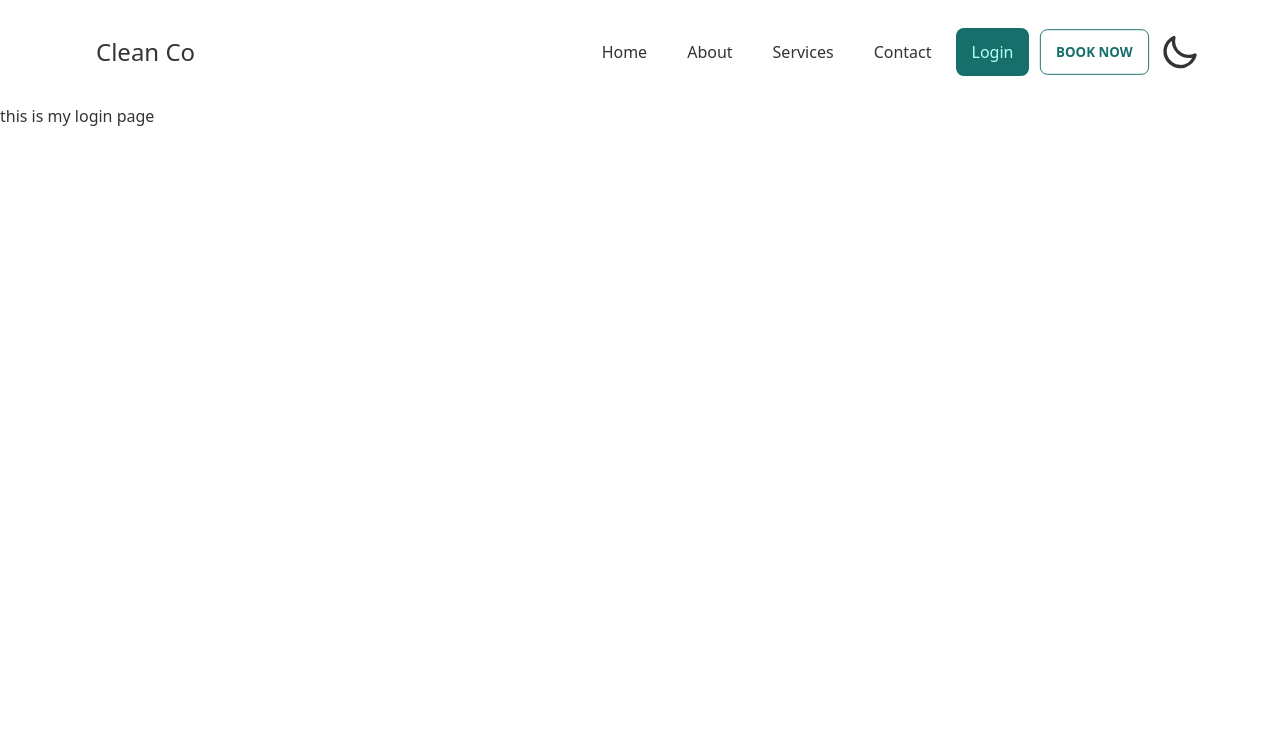
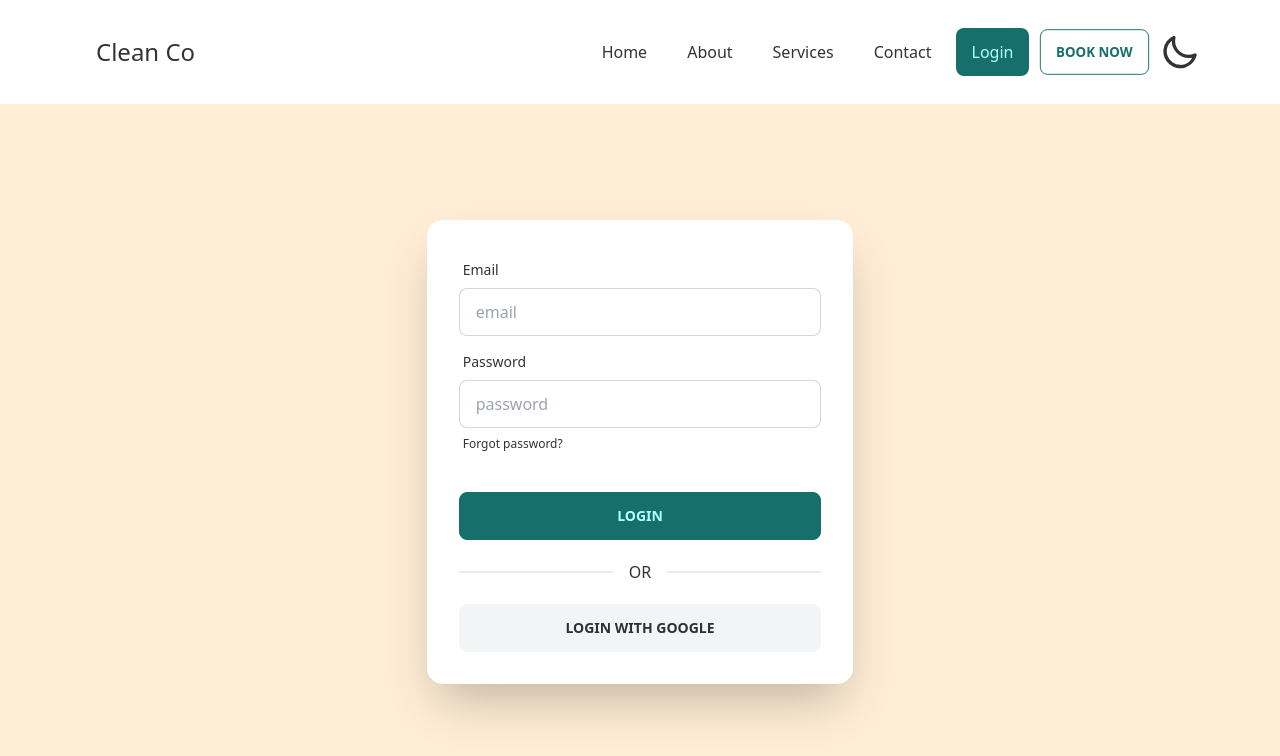
Before and after one commit to nazmul162001/clean-co-client, a React (Create React App) app: page /login in a window 1280 px wide. Shown: the top 756 px of the page. Built offline with nearby package versions, Linux system fonts and the light colour scheme.

Commit message:
added login form

```diff
--- a/src/pages/Login.js
+++ b/src/pages/Login.js
@@ -2,8 +2,41 @@
 
 const Login = () => {
   return (
-    <div>
-      <h2>this is my login page</h2>
+    <div class="hero h-[calc(100vh-64px)] bg-accent w-full">
+      <div class="card  w-1/3 shadow-2xl bg-base-100">
+        <div class="card-body">
+          <div class="form-control">
+            <label class="label">
+              <span class="label-text">Email</span>
+            </label>
+            <input
+              type="text"
+              placeholder="email"
+              class="input input-bordered"
+            />
+          </div>
+          <div class="form-control">
+            <label class="label">
+              <span class="label-text">Password</span>
+            </label>
+            <input
+              type="text"
+              placeholder="password"
+              class="input input-bordered"
+            />
+            <label class="label">
+              <a href="#" class="label-text-alt link link-hover">
+                Forgot password?
+              </a>
+            </label>
+          </div>
+          <div class="form-control mt-6">
+            <button class="btn btn-primary">Login</button>
+          </div>
+          <div class="divider">OR</div>
+          <button className='btn btn-glass hover:btn-primary'>Login with Google</button>
+        </div>
+      </div>
     </div>
   );
 };
```
